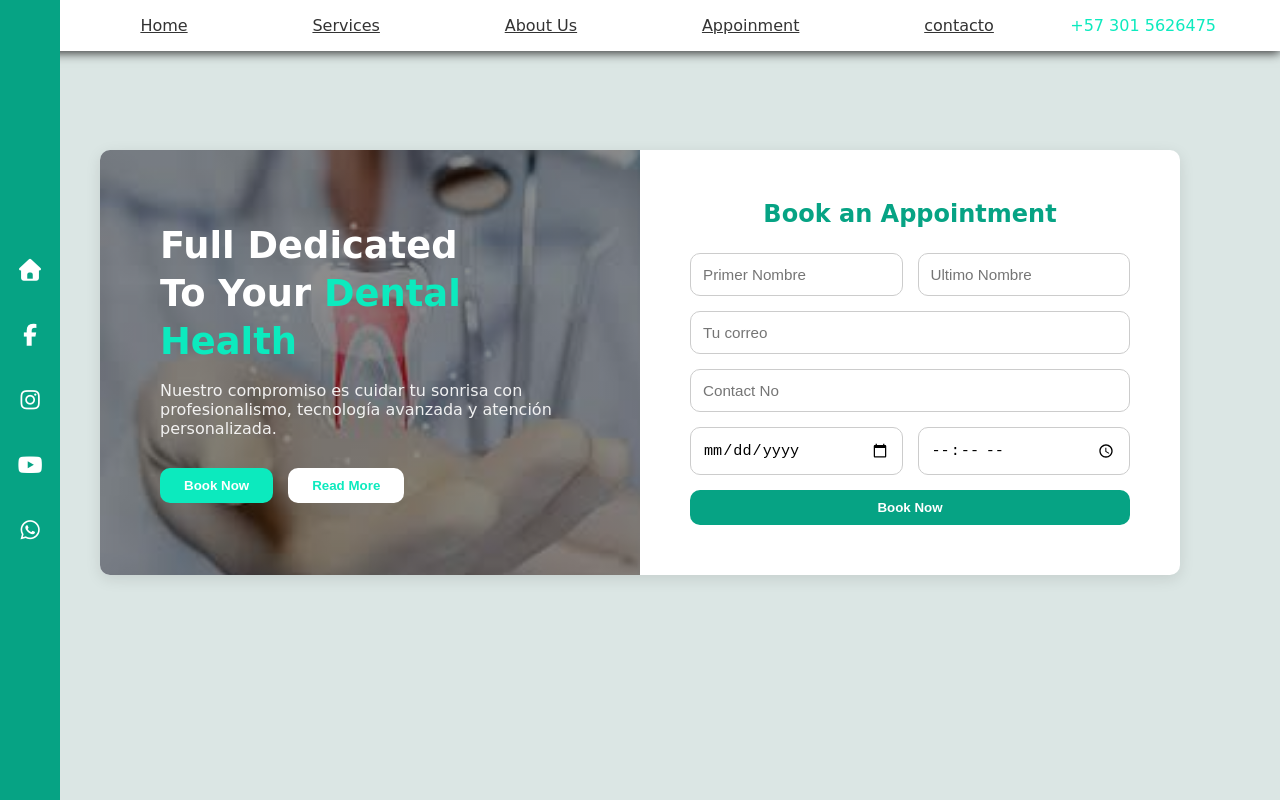
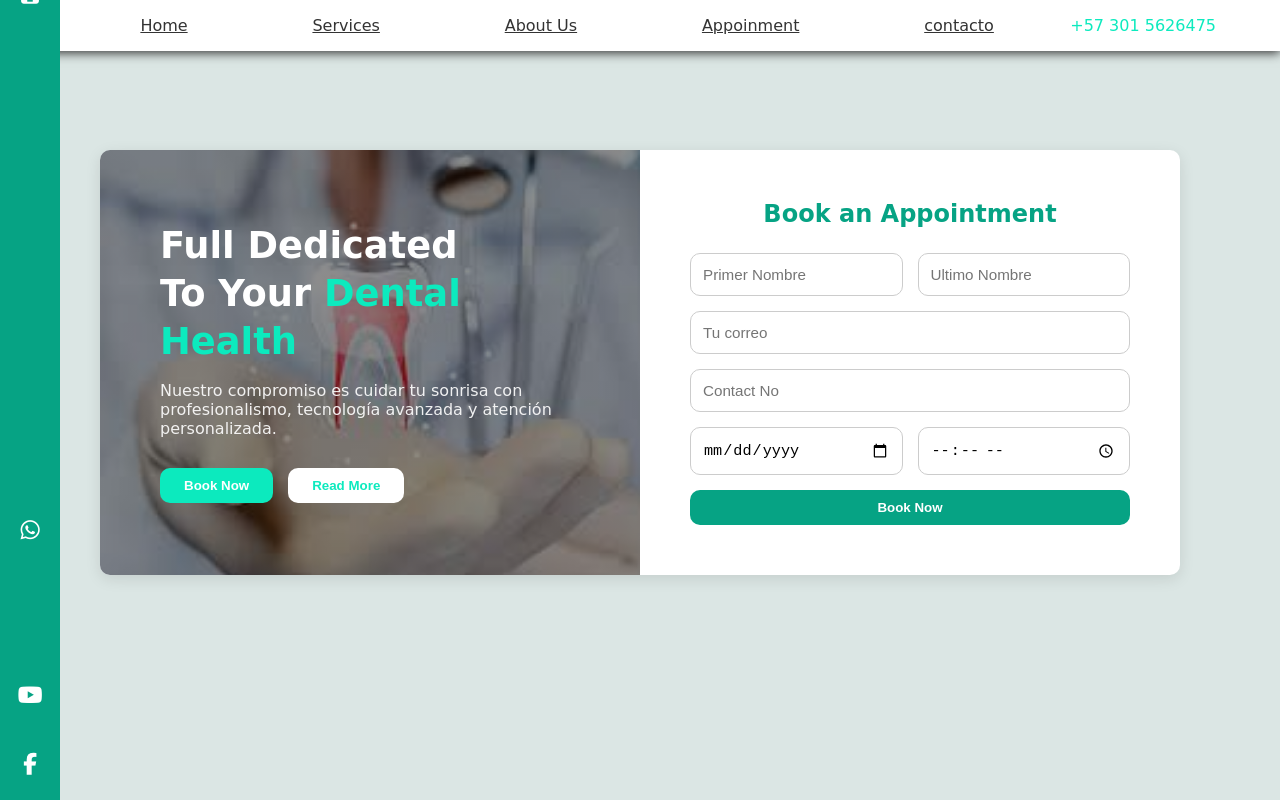
Before and after one commit to Camil0-art/Conocimiento, a plain HTML site: page index.html in a window 1280 px wide. Drawn offline with Linux system fonts and the light colour scheme.

Commit message:
Update style.css
se añade cambio en los iconos de la barra izquierda

```diff
--- a/style.css
+++ b/style.css
@@ -234,3 +234,36 @@ header{
   background-color: var(--color-primario);
   transform: scale(1.03);
 }
+
+.icon.instagram {
+  position: relative;
+  top: 420px;
+  left: 4,5px;
+}
+
+
+.icon.facebook {
+  position: relative;
+  top: 429px;
+  left: 4,5px;
+}
+
+.icon.youtube {
+  position: relative;
+  top: 230px;
+  left: 4,5px;
+}
+
+.icon.whatsapp {
+  position: relative;
+  top: -563px;
+  left: 1035px;
+}
+
+
+.icon.casa {
+  position: relative;
+  top: -277px;
+  left: 0px;
+
+}
```
